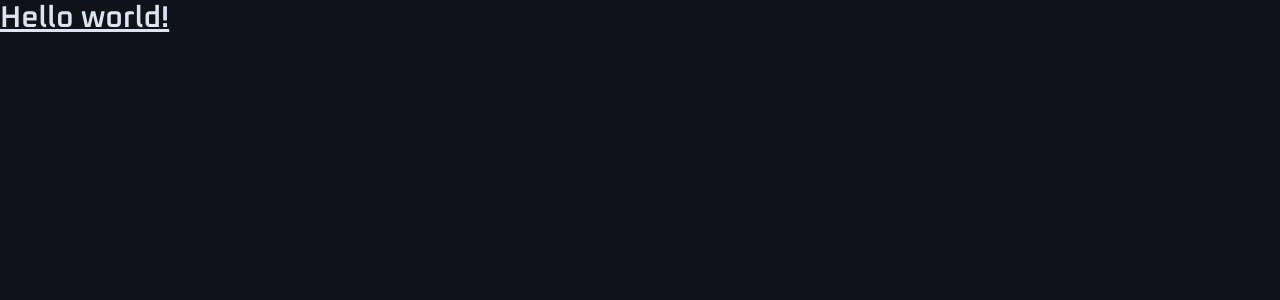
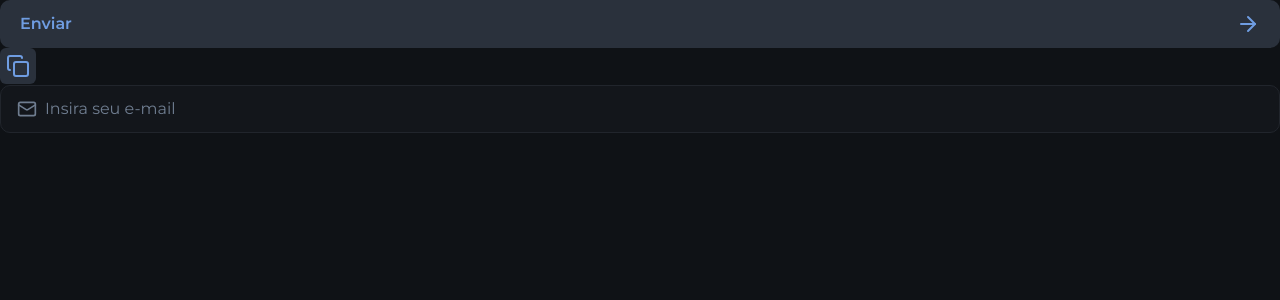
Before and after one commit to joaoliveirapb/nlw-connect-web, a Next.js app: page / in a window 1280 px wide. Shown: the top 300 px of the page. Built offline with nearby package versions, Linux system fonts and the light colour scheme.

Commit message:
feat: create Input component with Composition Pattern

```diff
--- a/src/app/page.tsx
+++ b/src/app/page.tsx
@@ -1,9 +1,28 @@
+import { Button } from "@/components/button";
+import { IconButton } from "@/components/icon-button";
+import { InputField, InputIcon, InputRoot } from "@/components/input";
+import { ArrowRight, Copy, Mail } from "lucide-react";
+
 export default function Home() {
   return (
     <main>
-      <h1 className="text-3xl font-heading font-semibold underline">
-        Hello world!
-      </h1>
+      <Button>
+        Enviar
+        <ArrowRight />
+      </Button>
+
+      <IconButton>
+        <Copy />
+      </IconButton>
+
+      <div className="space-y-2">
+        <InputRoot>
+          <InputIcon>
+            <Mail className="size-5" />
+          </InputIcon>
+          <InputField placeholder="Insira seu e-mail" />
+        </InputRoot>
+      </div>
     </main>
   );
 }
--- /dev/null
+++ b/src/components/input.tsx
@@ -0,0 +1,35 @@
+interface InputRootProps extends React.ComponentProps<'div'> {
+  error?: boolean
+}
+
+export function InputRoot({ error = false, ...props }: InputRootProps) {
+  return (
+    <div
+      data-error={error}
+      className="group flex items-center gap-2 bg-gray-800 h-12 border border-gray-600 rounded-xl px-4 focus-within:border-gray-100 data-[error=true]:border-danger"
+      {...props}
+    />
+  )
+}
+
+interface InputIconProps extends React.ComponentProps<'span'> {}
+
+export function InputIcon(props: InputIconProps) {
+  return (
+    <span
+      className="text-gray-400 group-focus-within:text-gray-100 group-[&:not(:has(input:placeholder-shown))]:text-gray-100 group-data-[error=true]:text-danger"
+      {...props}
+    />
+  )
+}
+
+interface InputFieldProps extends React.ComponentProps<'input'> {}
+
+export function InputField(props: InputFieldProps) {
+  return (
+    <input
+      className="flex-1 outline-0 placeholder-gray-400"
+      {...props}
+    />
+  )
+}
```
